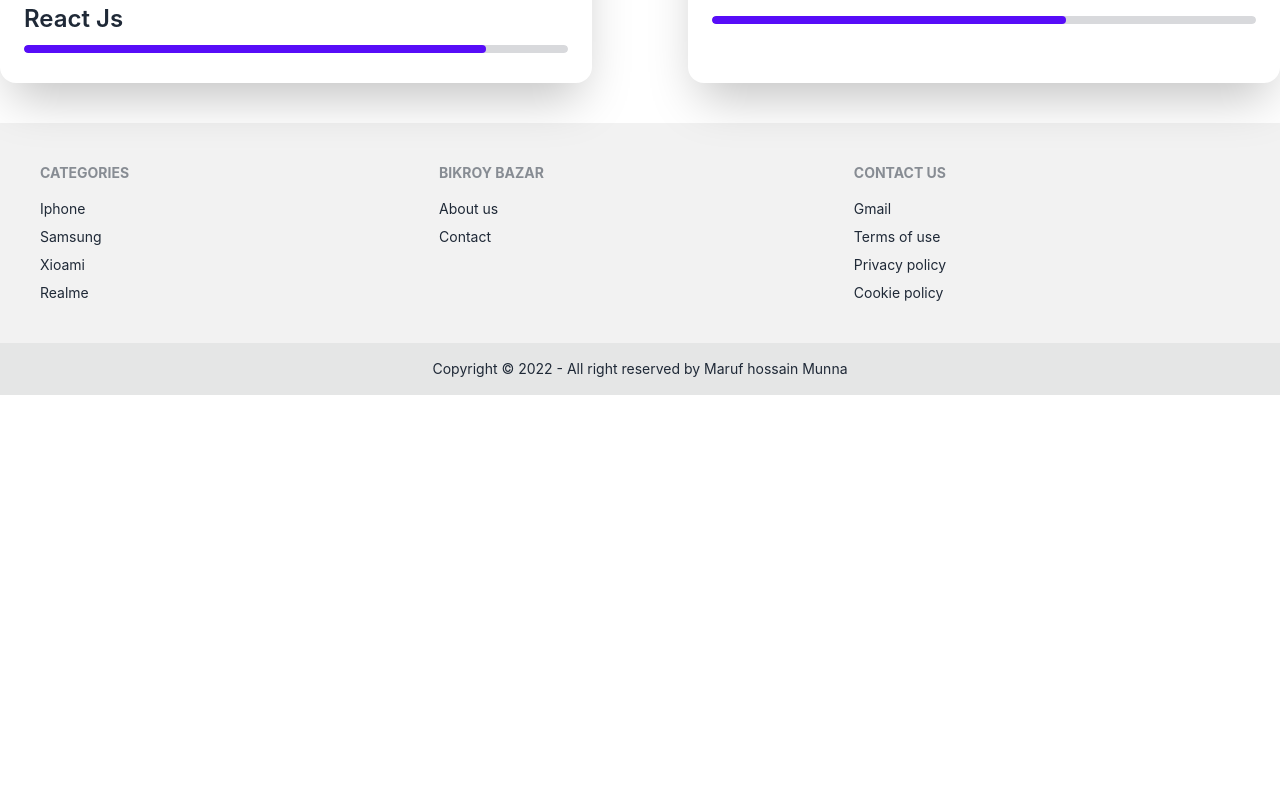
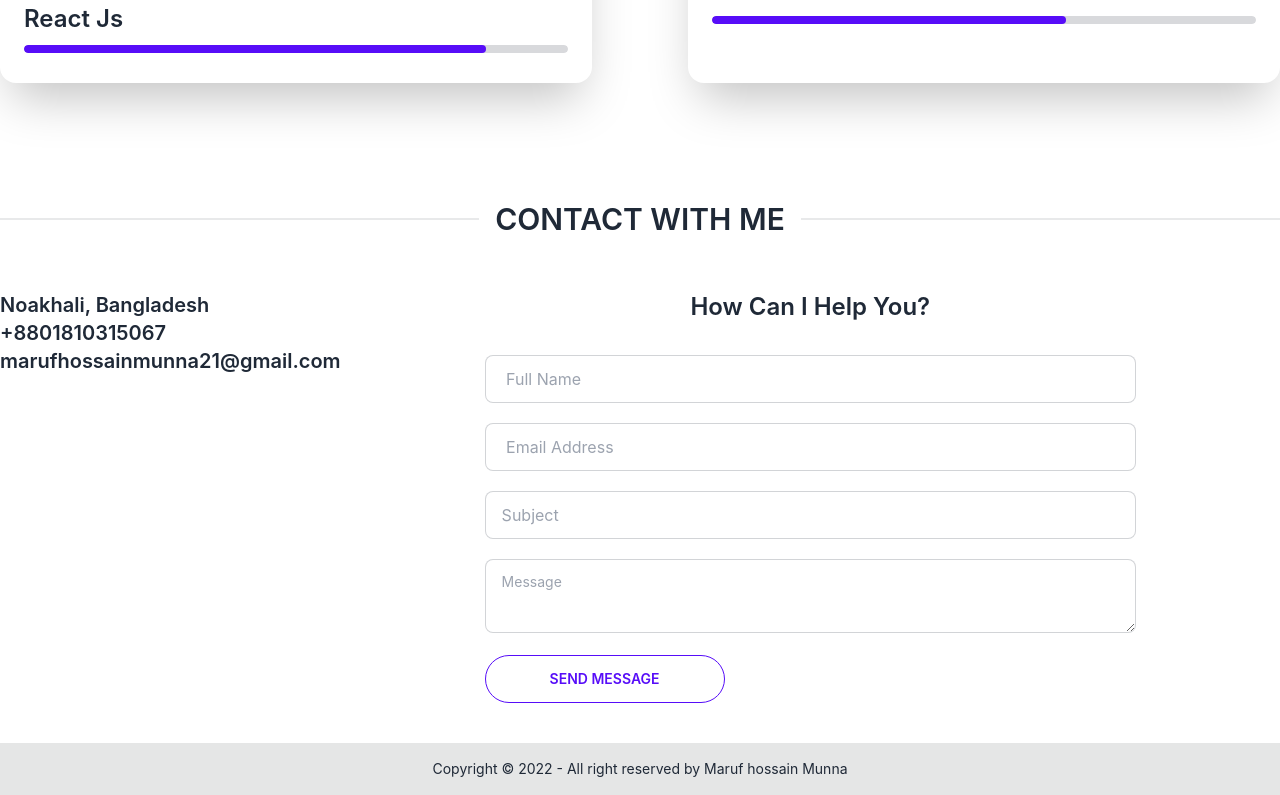
Before and after one commit to maruf-hossain-munna/my-portfolio, a React (Create React App) app: page / in a window 1280 px wide. Shown: the part 1185-1980 px from the top of the page. Before the commit the page ends 1580 px from the top, so only its background shows below. Built offline with nearby package versions, Linux system fonts and the light colour scheme.

Commit message:
contact form desgin

```diff
--- a/public/index.html
+++ b/public/index.html
@@ -24,7 +24,7 @@
       work correctly both with client-side routing and a non-root public URL.
       Learn how to configure a non-root public URL by running `npm run build`.
     -->
-    <title>React App</title>
+    <title>Maruf Hossain Munna</title>
   </head>
   <body>
     <noscript>You need to enable JavaScript to run this app.</noscript>
--- a/src/Pages/Contact/Contact.js
+++ b/src/Pages/Contact/Contact.js
@@ -2,8 +2,37 @@ import React from 'react';
 
 const Contact = () => {
     return (
-        <div>
+        <div className='container mx-auto mt-32'>
+            <h2 className="text-3xl font-semibold text-center uppercase divider">
+                Contact With me
+            </h2>
 
+            <div className=' mt-16 lg:flex'>
+                <div className='lg:w-1/3 '>
+                    <div>
+                        <h3 className="text-xl font-semibold">Noakhali, Bangladesh</h3>
+                    </div>
+                    <div>
+                        <h3 className="text-xl font-semibold">+8801810315067</h3>
+                    </div>
+                    <div>
+                        <h3 className="text-xl font-semibold">marufhossainmunna21@gmail.com</h3>
+                    </div>
+                </div>
+
+                <div className='lg:mx-36'>
+                    <h3 className="text-2xl font-semibold mb-8 text-center">How Can I Help You?</h3>
+
+                    <form action="" className=''>
+                        <input type="text" placeholder=" Full Name" className="input input-bordered w-full mb-5" />
+                        <input type="email" placeholder=" Email Address" className="input input-bordered w-full mb-5" />
+                        <input type="text" placeholder="Subject" className="input input-bordered w-full mb-5" />
+                        <textarea className="textarea textarea-bordered w-full" placeholder="Message"></textarea>
+                        <input type="submit" value="Send Message" className='btn btn-outline btn-primary rounded-full px-16 mt-4' />
+                    </form>
+
+                </div>
+            </div>
         </div>
     );
 };
--- a/src/Pages/Home/Home/Home.js
+++ b/src/Pages/Home/Home/Home.js
@@ -1,4 +1,5 @@
 import React from 'react';
+import Contact from '../../Contact/Contact';
 import Projects from '../Projects/Projects';
 import Skill from '../Skill/Skill';
 import TopHomeBanner from '../TopHomeBanner/TopHomeBanner';
@@ -9,6 +10,7 @@ const Home = () => {
             <TopHomeBanner></TopHomeBanner>
             <Skill></Skill>
             <Projects></Projects>
+            <Contact></Contact>
         </div>
     );
 };
--- a/src/Pages/Home/Skill/Skill.js
+++ b/src/Pages/Home/Skill/Skill.js
@@ -4,7 +4,7 @@ const Skill = () => {
     return (
         <div className='container mx-auto'>
             <h2 className="text-3xl font-semibold text-center divider mb-16">Professional Skill </h2>
-            <div className="grid grid-cols-2 gap-24">
+            <div className="grid lg:grid-cols-2 grid-cols-1 gap-24">
                 <div className='grid grid-cols-1 gap-4 p-6 shadow-2xl rounded-2xl'>
                     <h2 className="text-2xl font-semibold text-center">
                         Front-end Development
--- a/src/Pages/Shared/Footer/Footer.js
+++ b/src/Pages/Shared/Footer/Footer.js
@@ -1,32 +1,9 @@
 import React from 'react';
-import { Link } from 'react-router-dom';
 
 const Footer = () => {
     return (
         <div className='mt-10'>
 
-
-            <footer className="footer p-10 bg-base-200 text-base-content">
-                <div>
-                    <span className="footer-title">Categories</span>
-                    <a className="link link-hover">Iphone</a>
-                    <a className="link link-hover">Samsung</a>
-                    <a className="link link-hover">Xioami</a>
-                    <a className="link link-hover">Realme</a>
-                </div>
-                <div>
-                    <span className="footer-title">Bikroy Bazar</span>
-                    <a className="link link-hover">About us</a>
-                    <a className="link link-hover">Contact</a>
-                </div>
-                <div>
-                    <span className="footer-title">Contact Us</span>
-                    <Link to=''> Gmail </Link>
-                    <a className="link link-hover">Terms of use</a>
-                    <a className="link link-hover">Privacy policy</a>
-                    <a className="link link-hover">Cookie policy</a>
-                </div>
-            </footer>
             <footer className="footer footer-center p-4  bg-base-300 text-base-content">
                 <div>
                     <p>Copyright © 2022 - All right reserved by Maruf hossain Munna </p>
```
